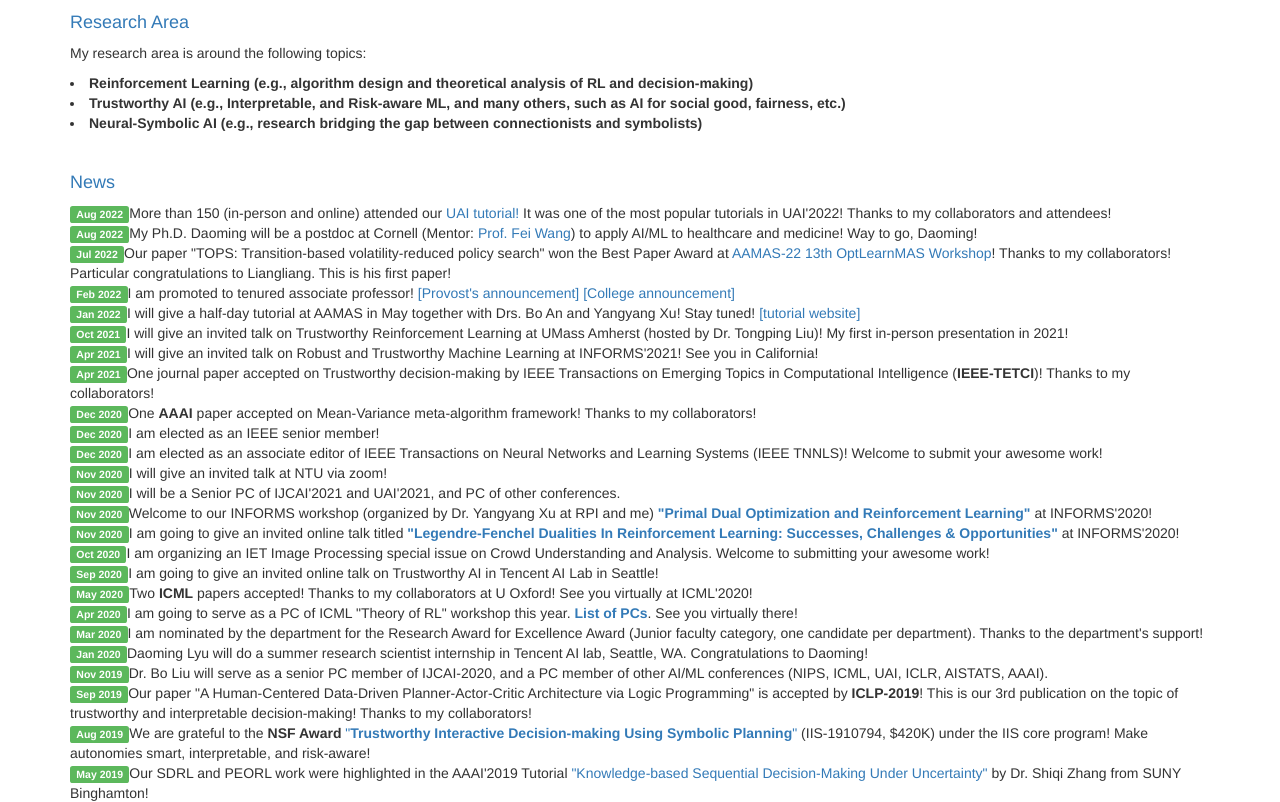
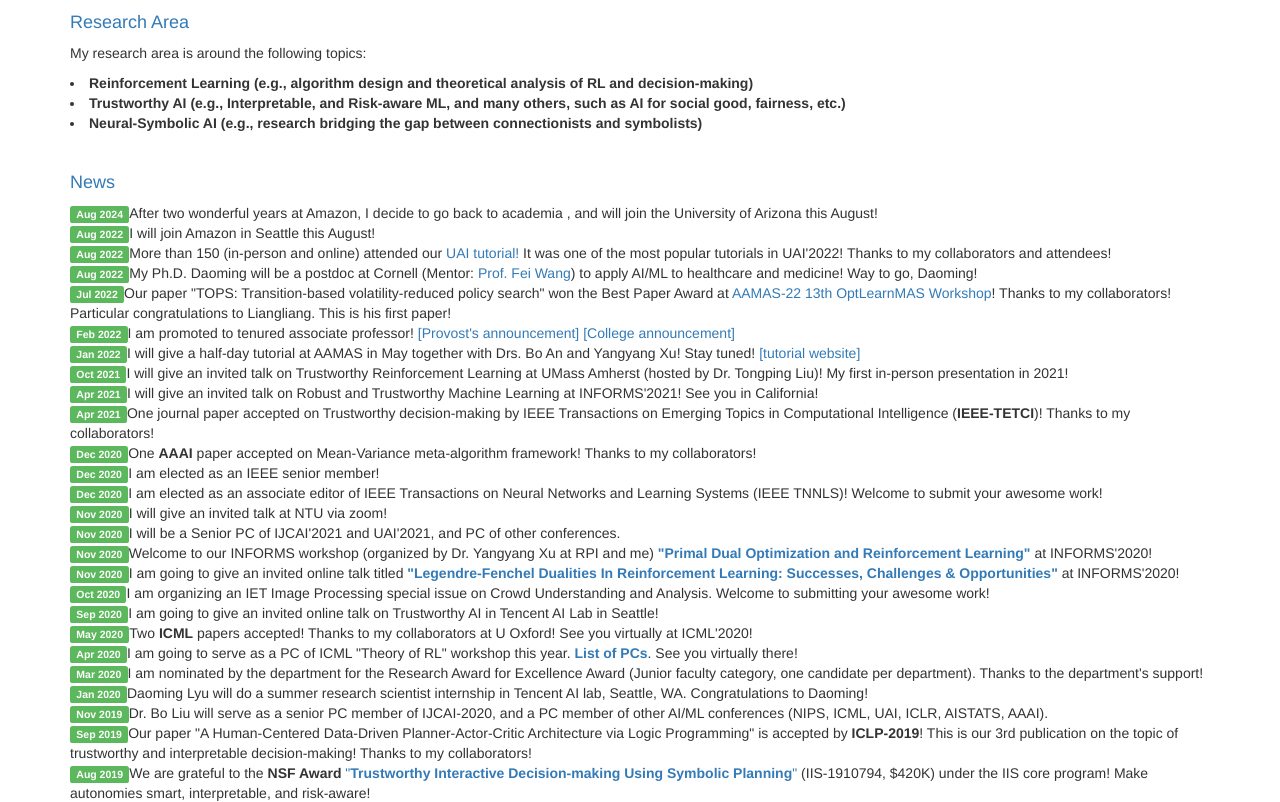
Before and after one commit to ergodicmarkovian/main, a plain HTML site: page index.html in a window 1280 px wide. Shown: the part 1313-2115 px from the top of the page. Drawn offline with Linux system fonts and the light colour scheme.

Commit message:
Update index.html

```diff
--- a/index.html
+++ b/index.html
@@ -198,6 +198,10 @@ My wife Tingting Wang's </a><a href="https://www.dropbox.com/s/420jfh0rjh7w6ro/T
 <div class="container">
             <h4 class="text-left text-primary" style="display: block;">News</h4>
 
+<span class="label label-success">Aug 2024</span>After two wonderful years at Amazon, I decide to go back to academia , and will join the University of Arizona this August! <br>
+
+<span class="label label-success">Aug 2022</span>I will join Amazon in Seattle this August! <br>
+
 <span class="label label-success">Aug 2022</span>More than 150 (in-person and online) attended our <a href="https://docs.google.com/presentation/d/1fHc_MJXwBylGb1LkYah6bU2q1fxJrcSGOZFgSgRjTdI/edit?usp=sharing">UAI tutorial!</a> It was one of the most popular tutorials in UAI'2022! Thanks to my collaborators and attendees! <br>
 
 
```
